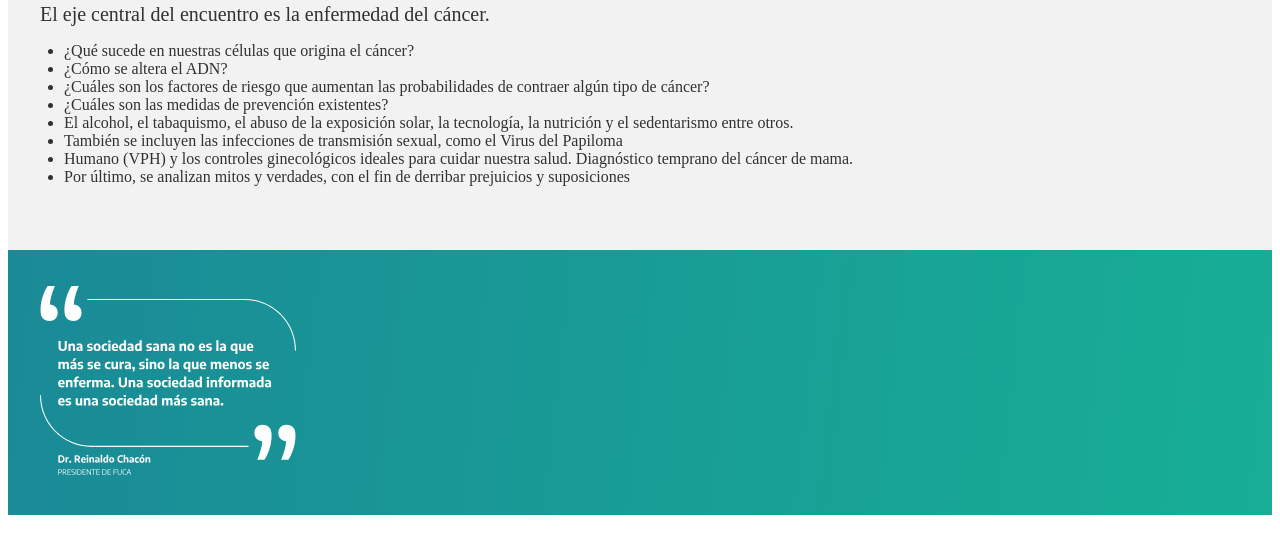
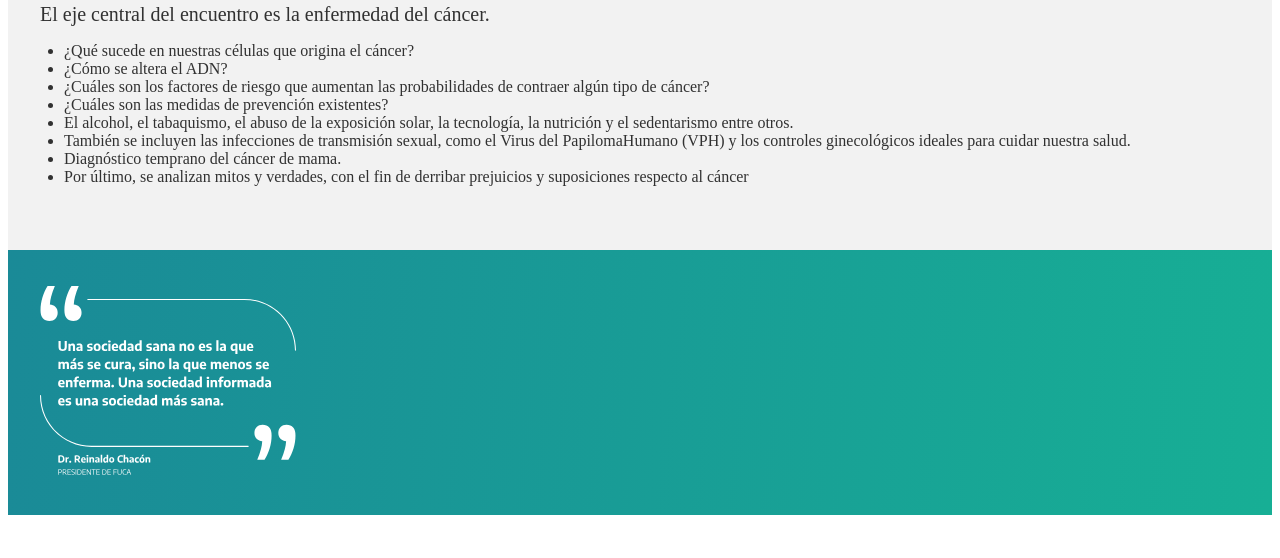
Before and after one commit to EmilioBensignor/WebFuca, a plain HTML site: page templates/aulasAbiertasT.html in a window 1280 px wide. Shown: the part 839-1397 px from the top of the page. Drawn offline with Linux system fonts and the light colour scheme.

Commit message:
Fix oraciones Aulas Abiertas

```diff
--- a/templates/aulasAbiertasT.html
+++ b/templates/aulasAbiertasT.html
@@ -77,12 +77,10 @@
         <li>¿Cómo se altera el ADN?</li>
         <li>¿Cuáles son los factores de riesgo que aumentan las probabilidades de contraer algún tipo de cáncer?</li>
         <li>¿Cuáles son las medidas de prevención existentes?</li>
-        <li>El alcohol, el tabaquismo, el abuso de la exposición solar, la tecnología, la nutrición y el sedentarismo
-          entre otros.</li>
-        <li>También se incluyen las infecciones de transmisión sexual, como el Virus del Papiloma</li>
-        <li>Humano (VPH) y los controles ginecológicos ideales para cuidar nuestra salud. Diagnóstico temprano del
-          cáncer de mama.</li>
-        <li>Por último, se analizan mitos y verdades, con el fin de derribar prejuicios y suposiciones</li>
+        <li>El alcohol, el tabaquismo, el abuso de la exposición solar, la tecnología, la nutrición y el sedentarismo entre otros.</li>
+        <li>También se incluyen las infecciones de transmisión sexual, como el Virus del PapilomaHumano (VPH) y los controles ginecológicos ideales para cuidar nuestra salud. </li>
+        <li>Diagnóstico temprano del cáncer de mama.</li>
+        <li>Por último, se analizan mitos y verdades, con el fin de derribar prejuicios y suposiciones respecto al cáncer</li>
       </ul>
     </section>
     <section class="seccionCita center">
```
